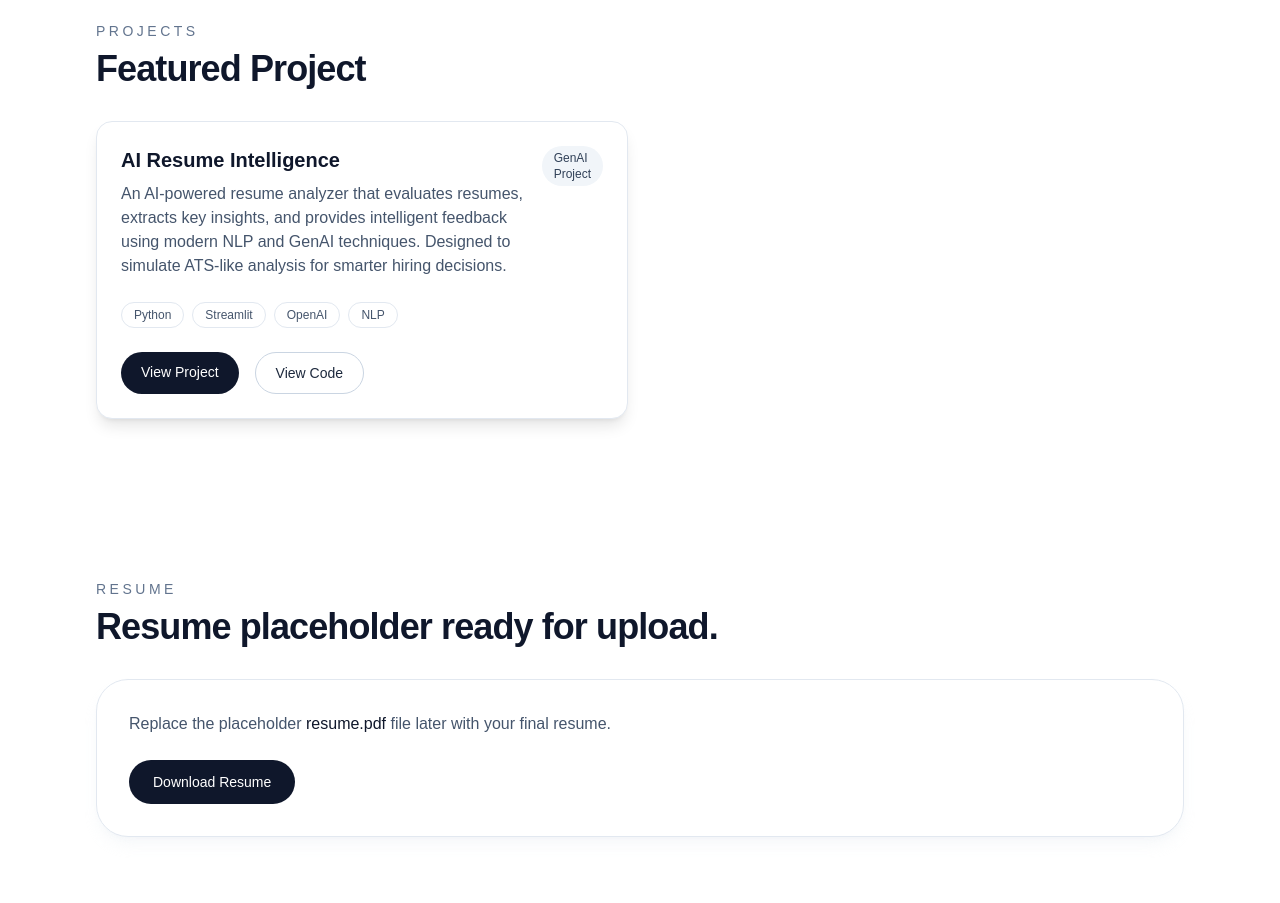
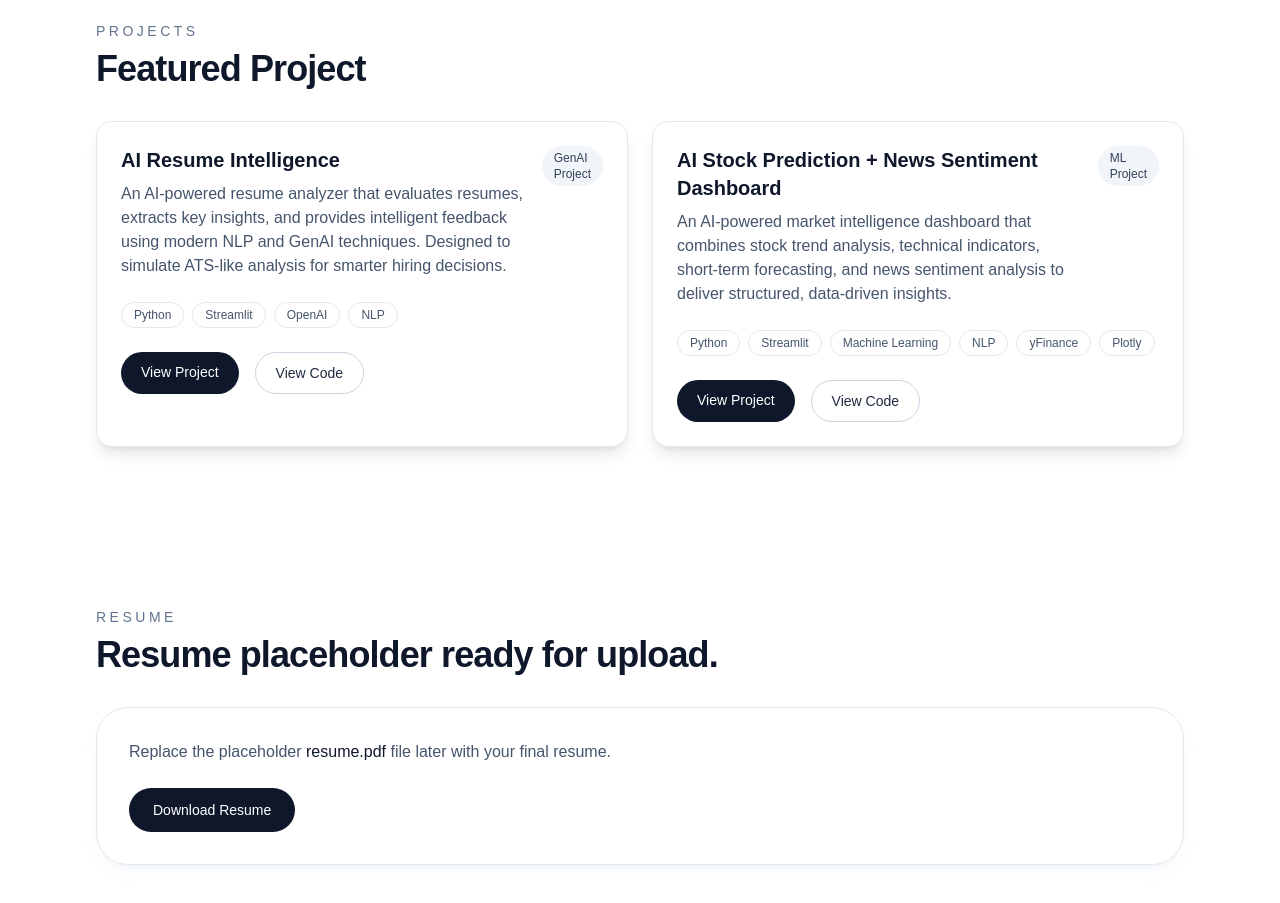
Before and after one commit to abdulxrahman-ai/abdulrahman, a Next.js app: page / in a window 1280 px wide. Shown: the part 1560-2463 px from the top of the page. Built offline with nearby package versions, Linux system fonts and the light colour scheme.

Commit message:
Update page.tsx

```diff
--- a/app/page.tsx
+++ b/app/page.tsx
@@ -426,6 +426,65 @@ export default function Page() {
                 </a>
               </div>
             </div>
+
+            <div className="rounded-2xl border border-slate-200 bg-white p-6 shadow-lg transition hover:shadow-xl">
+              <div className="flex items-start justify-between gap-4">
+                <div>
+                  <h3 className="text-xl font-semibold text-slate-900">
+                    AI Stock Prediction + News Sentiment Dashboard
+                  </h3>
+                  <p className="mt-2 text-slate-600">
+                    An AI-powered market intelligence dashboard that combines stock trend analysis,
+                    technical indicators, short-term forecasting, and news sentiment analysis to
+                    deliver structured, data-driven insights.
+                  </p>
+                </div>
+                <span className="rounded-full bg-slate-100 px-3 py-1 text-xs font-medium text-slate-700">
+                  ML Project
+                </span>
+              </div>
+
+              <div className="mt-6 flex flex-wrap gap-2">
+                <span className="rounded-full border border-slate-200 px-3 py-1 text-xs text-slate-600">
+                  Python
+                </span>
+                <span className="rounded-full border border-slate-200 px-3 py-1 text-xs text-slate-600">
+                  Streamlit
+                </span>
+                <span className="rounded-full border border-slate-200 px-3 py-1 text-xs text-slate-600">
+                  Machine Learning
+                </span>
+                <span className="rounded-full border border-slate-200 px-3 py-1 text-xs text-slate-600">
+                  NLP
+                </span>
+                <span className="rounded-full border border-slate-200 px-3 py-1 text-xs text-slate-600">
+                  yFinance
+                </span>
+                <span className="rounded-full border border-slate-200 px-3 py-1 text-xs text-slate-600">
+                  Plotly
+                </span>
+              </div>
+
+              <div className="mt-6 flex flex-wrap gap-4">
+                <a
+                  href="https://stock-prediction-dashboard1.streamlit.app/"
+                  target="_blank"
+                  rel="noreferrer"
+                  className="rounded-full bg-slate-900 px-5 py-2.5 text-sm font-medium text-white transition hover:opacity-90"
+                >
+                  View Project
+                </a>
+
+                <a
+                  href="https://github.com/abdulxrahman-ai/stock-prediction-dashboard"
+                  target="_blank"
+                  rel="noreferrer"
+                  className="rounded-full border border-slate-300 px-5 py-2.5 text-sm font-medium text-slate-800 transition hover:bg-slate-50"
+                >
+                  View Code
+                </a>
+              </div>
+            </div>
           </div>
         </Section>
 
```
